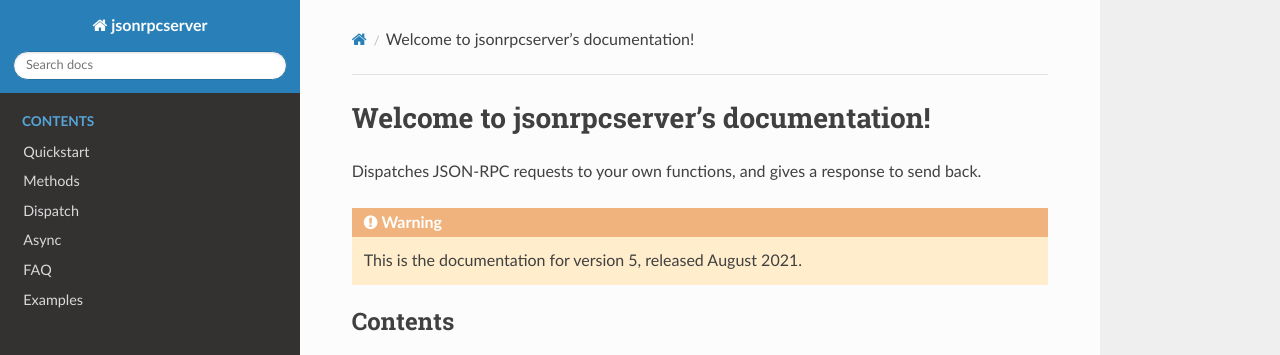
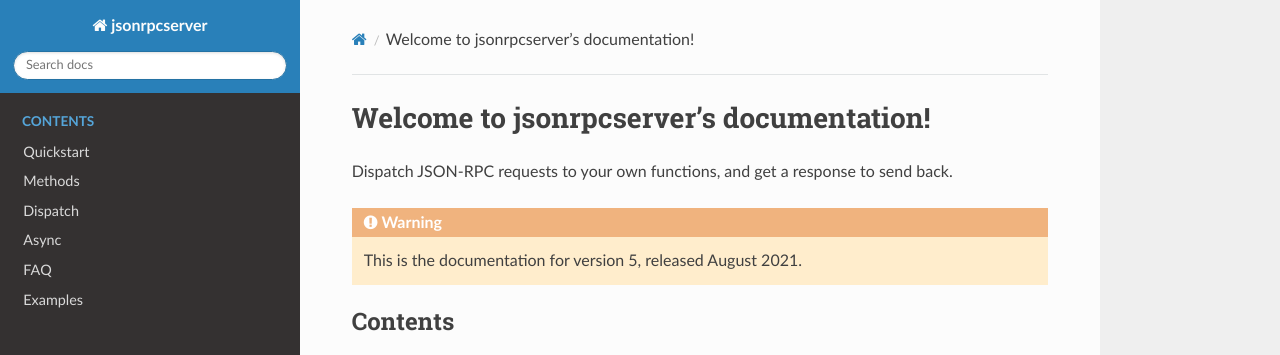
Before and after one commit to explodinglabs/jsonrpcserver, a Sphinx documentation site: the page built from docs/index.md, in a window 1280 px wide and 1386 px high. Shown: the top 355 px of the window. Built offline with Sphinx 7.4.7 and the Read the Docs theme 2.0.0, drawn with Linux system fonts in a browser that asks for light colours.

Commit message:
Update index.md

````diff
--- a/docs/index.md
+++ b/docs/index.md
@@ -1,6 +1,6 @@
 # Welcome to jsonrpcserver's documentation!
 
-Dispatches JSON-RPC requests to your own functions, and gives a response to
+Dispatch JSON-RPC requests to your own functions, and get a response to
 send back.
 
 ```{warning}
````
